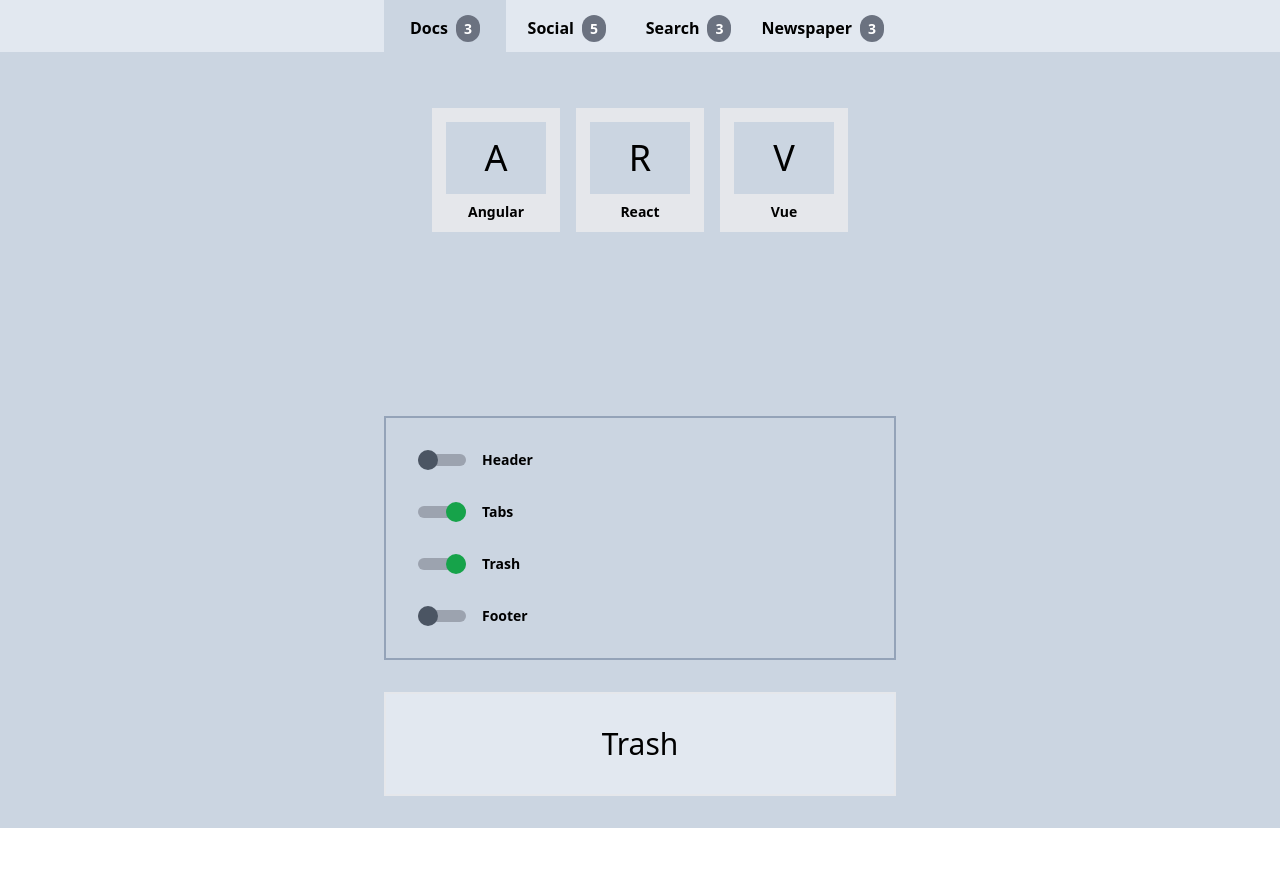
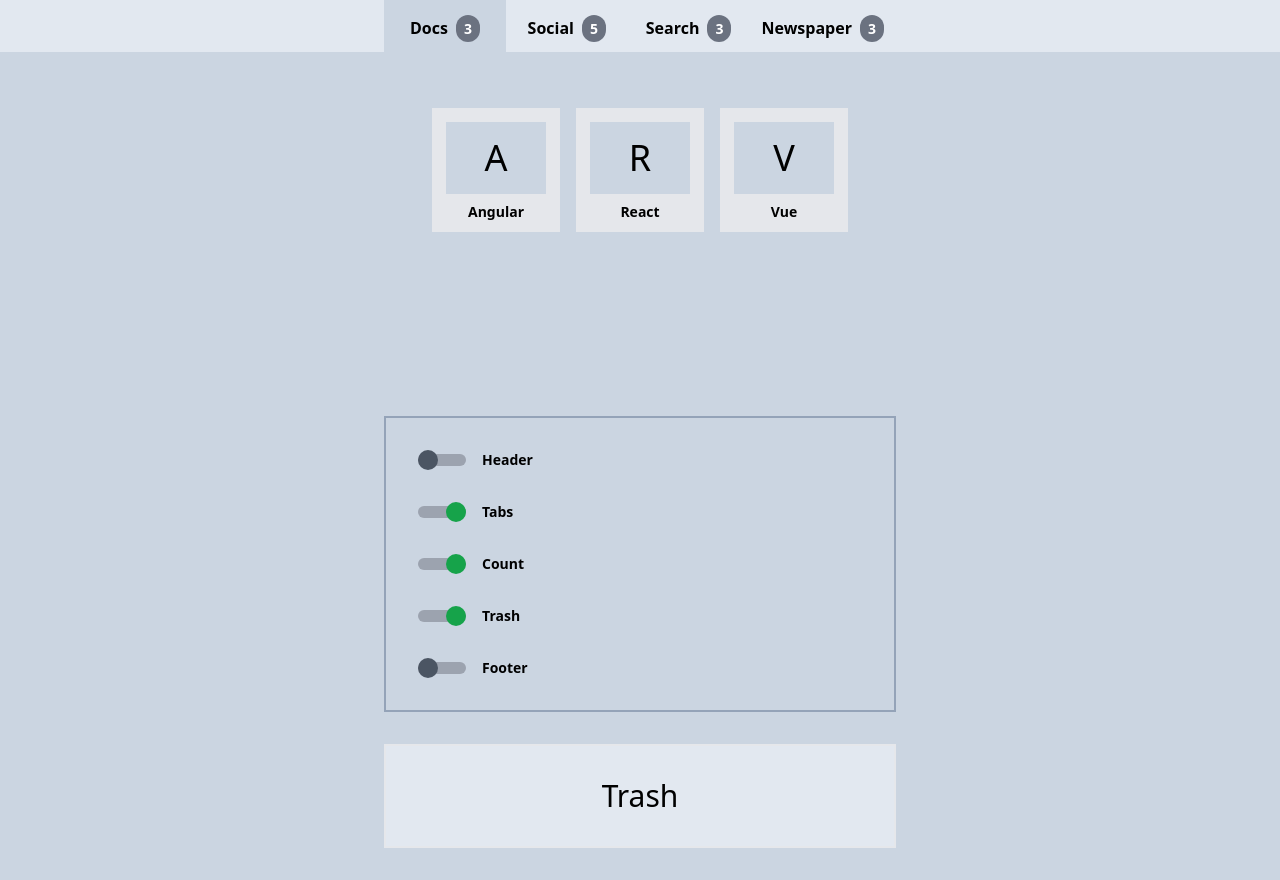
Before and after one commit to reactry/newtab, a React (Create React App) app: page / in a window 1280 px wide. Before the commit the page ends 828 px from the top, so only its background shows below. Built offline with nearby package versions, Linux system fonts and the light colour scheme.

Commit message:
Now shortcut-count can be toggled in Preferences

```diff
--- a/src/Main/Main.js
+++ b/src/Main/Main.js
@@ -16,16 +16,19 @@
 
 	let [showTopTabBar, setShowTopTabBar] = React.useState(true);
 	let [showTrashBin, setShowTrashBin] = React.useState(true);
+	let [showShortcutCount, setShowShortcutCount] = React.useState(true);
 
 	let topTabBarProps = {
-		tabData, currentTabIndex, setCurrentTabIndex, showTopTabBar
+		tabData, currentTabIndex, setCurrentTabIndex,
+		showTopTabBar, showShortcutCount
 	};
 
 	let preferencesProps = {
 		showHeader, setShowHeader,
 		showFooter, setShowFooter,
 		showTrashBin, setShowTrashBin,
-		showTopTabBar, setShowTopTabBar
+		showTopTabBar, setShowTopTabBar,
+		showShortcutCount, setShowShortcutCount
 	};
 
 	let trashBinProps = {
--- a/src/Main/Preferences.js
+++ b/src/Main/Preferences.js
@@ -6,7 +6,8 @@
 	showHeader, setShowHeader,
 	showFooter, setShowFooter,
 	showTrashBin, setShowTrashBin,
-	showTopTabBar, setShowTopTabBar
+	showTopTabBar, setShowTopTabBar,
+	showShortcutCount, setShowShortcutCount
 }) {
 	return (
 		<div className="Preferences">
@@ -18,6 +19,9 @@
 					<ShowToggle title="Tabs"
 						show={showTopTabBar}
 						setShow={setShowTopTabBar} />
+					<ShowToggle title="Count"
+						show={showShortcutCount}
+						setShow={setShowShortcutCount} />
 					<ShowToggle title="Trash"
 						show={showTrashBin}
 						setShow={setShowTrashBin} />
--- a/src/Main/TopTabBar.js
+++ b/src/Main/TopTabBar.js
@@ -2,7 +2,8 @@
 
 
 export default function TopTabBar ({
-	tabData, currentTabIndex, setCurrentTabIndex, showTopTabBar
+	tabData, currentTabIndex, setCurrentTabIndex,
+	showTopTabBar, showShortcutCount
 }) {
 
 	if (!showTopTabBar) return null;
@@ -15,7 +16,7 @@
 				onClick={() => setCurrentTabIndex(i)}>
 				<h3 className="text-md text-center font-bold px-3 pt-4 pb-3">
 					<span>{v.title}</span>
-					<span className="ml-2 bg-gray-500 px-2 py-1 text-white text-sm rounded-full">{v.shortcuts.length}</span>
+					{showShortcutCount && <span className="ml-2 bg-gray-500 px-2 py-1 text-white text-sm rounded-full">{v.shortcuts.length}</span>}
 				</h3>
 			</div>
 		);
```
